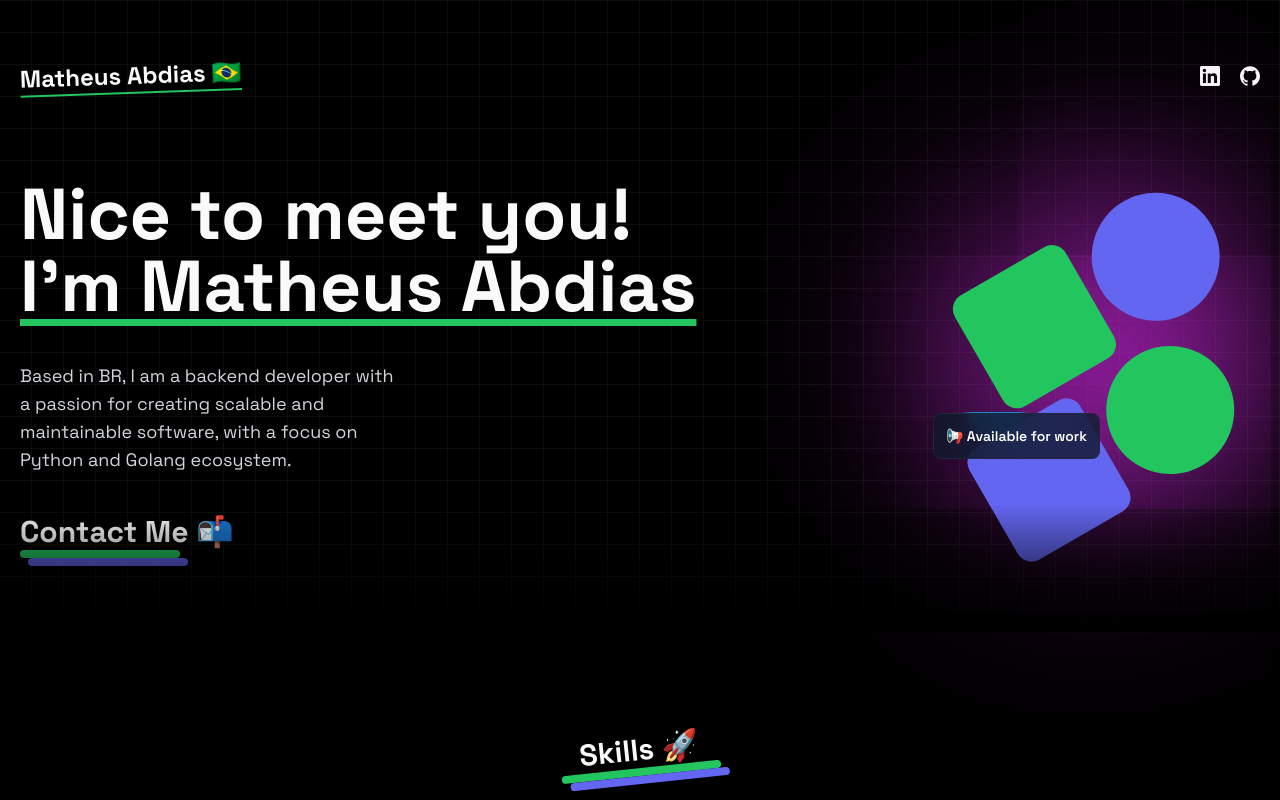
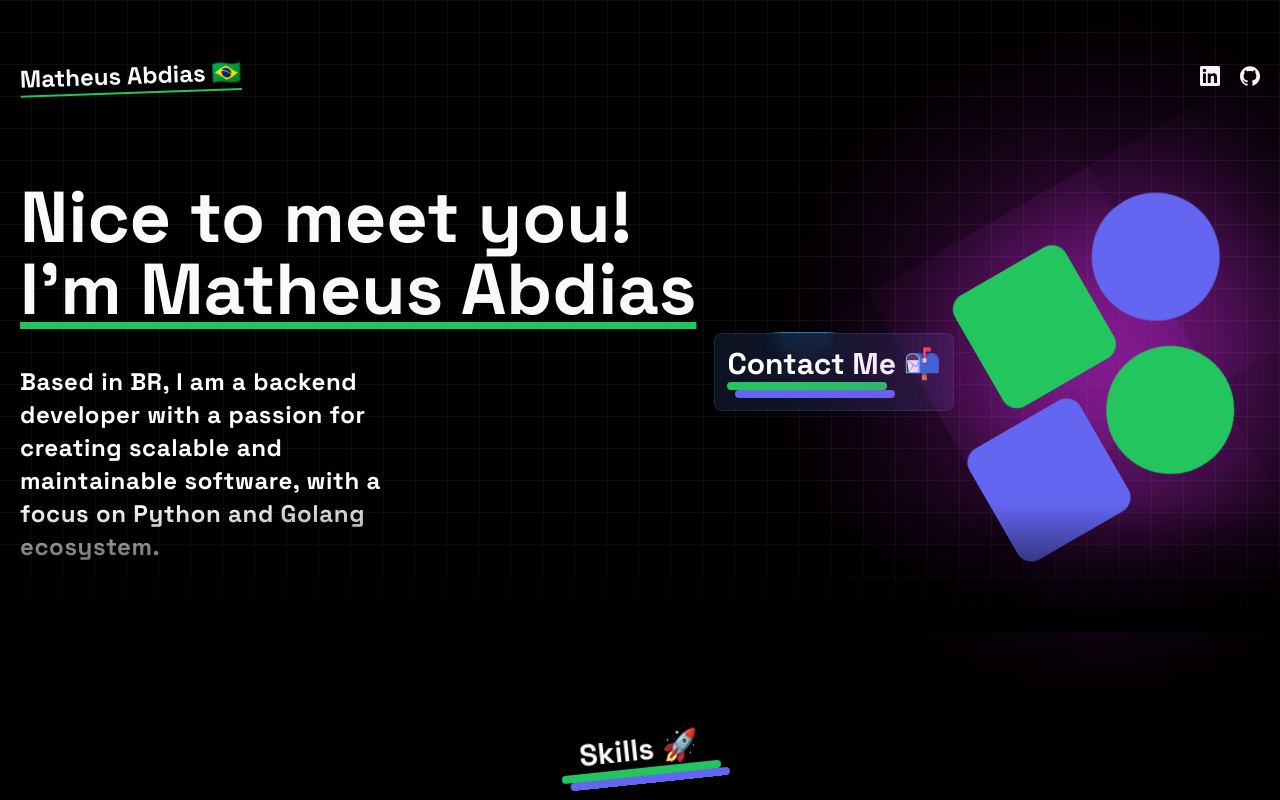
Before and after one commit to MatheusAbdias/portfolio, a Next.js app: page / in a window 1280 px wide. Shown: the top 800 px of the page. Built offline with nearby package versions, Linux system fonts and the light colour scheme.

Commit message:
feat: :sparkles: Added Text gen animation to hero section

```diff
--- a/app/(home)/components/HeroSection.tsx
+++ b/app/(home)/components/HeroSection.tsx
@@ -1,7 +1,10 @@
+"use client";
+
 import Link from "next/link";
 import React from "react";
 import { MovingBorderBtn } from "./ui/moving-border";
 import Title from "./Title";
+import { TextGenerateEffect } from "./ui/text-generate-effect";
 
 const HeroSection: React.FC = () => {
   return (
@@ -14,18 +17,19 @@ const HeroSection: React.FC = () => {
             {"I'm Matheus Abdias"}
           </span>
         </h1>
-        <p className="md:w-96 text-lg text-gray-300">
-          {
+
+        <TextGenerateEffect
+          className="mb-10 md:w-96 text-lg text-gray-300"
+          words={
             "Based in BR, I am a backend developer with a passion for creating scalable and maintainable software, with a focus on Python and Golang ecosystem."
           }
-        </p>
-        <Link
-          href={"mailto:matheus_abias@outlook.com"}
-          className="inline-block group"
-        >
+        />
+      </div>
+      <Link href="mailto:matheus_abdias@outlook.com">
+        <MovingBorderBtn borderRadius="0.5rem" className="p-3 font-semibold">
           <Title text="Contact Me 📬" />
-        </Link>
-      </div>
+        </MovingBorderBtn>
+      </Link>
 
       <div className="relative">
         <div className="w-72 h-72 space-y-3 -rotate-[30deg] relative">
@@ -39,11 +43,6 @@ const HeroSection: React.FC = () => {
           </div>
           <div className="glow absolute top-[40%] right-1/2 -z-10"></div>
         </div>
-        <div className="absolute bottom-5 sm:bottom-14 left-0 sm:-left-10">
-          <MovingBorderBtn borderRadius="0.5rem" className="p-3 font-semibold">
-            <p>📢 Available for work</p>
-          </MovingBorderBtn>
-        </div>
       </div>
     </div>
   );
--- /dev/null
+++ b/app/(home)/components/ui/text-generate-effect.tsx
@@ -0,0 +1,54 @@
+"use client";
+import { useEffect } from "react";
+import { motion, stagger, useAnimate } from "framer-motion";
+import { cn } from "@/lib/utils";
+
+export const TextGenerateEffect = ({
+  words,
+  className,
+}: {
+  words: string;
+  className?: string;
+}) => {
+  const [scope, animate] = useAnimate();
+  let wordsArray = words.split(" ");
+  useEffect(() => {
+    animate(
+      "span",
+      {
+        opacity: 1,
+      },
+      {
+        duration: 2,
+        delay: stagger(0.2),
+      }
+    );
+  }, [animate]);
+
+  const renderWords = () => {
+    return (
+      <motion.div ref={scope}>
+        {wordsArray.map((word, idx) => {
+          return (
+            <motion.span
+              key={word + idx}
+              className="dark:text-white text-black opacity-0"
+            >
+              {word}{" "}
+            </motion.span>
+          );
+        })}
+      </motion.div>
+    );
+  };
+
+  return (
+    <div className={cn("font-bold", className)}>
+      <div className="mt-4">
+        <div className=" dark:text-white text-black text-2xl leading-snug tracking-wide">
+          {renderWords()}
+        </div>
+      </div>
+    </div>
+  );
+};
```
